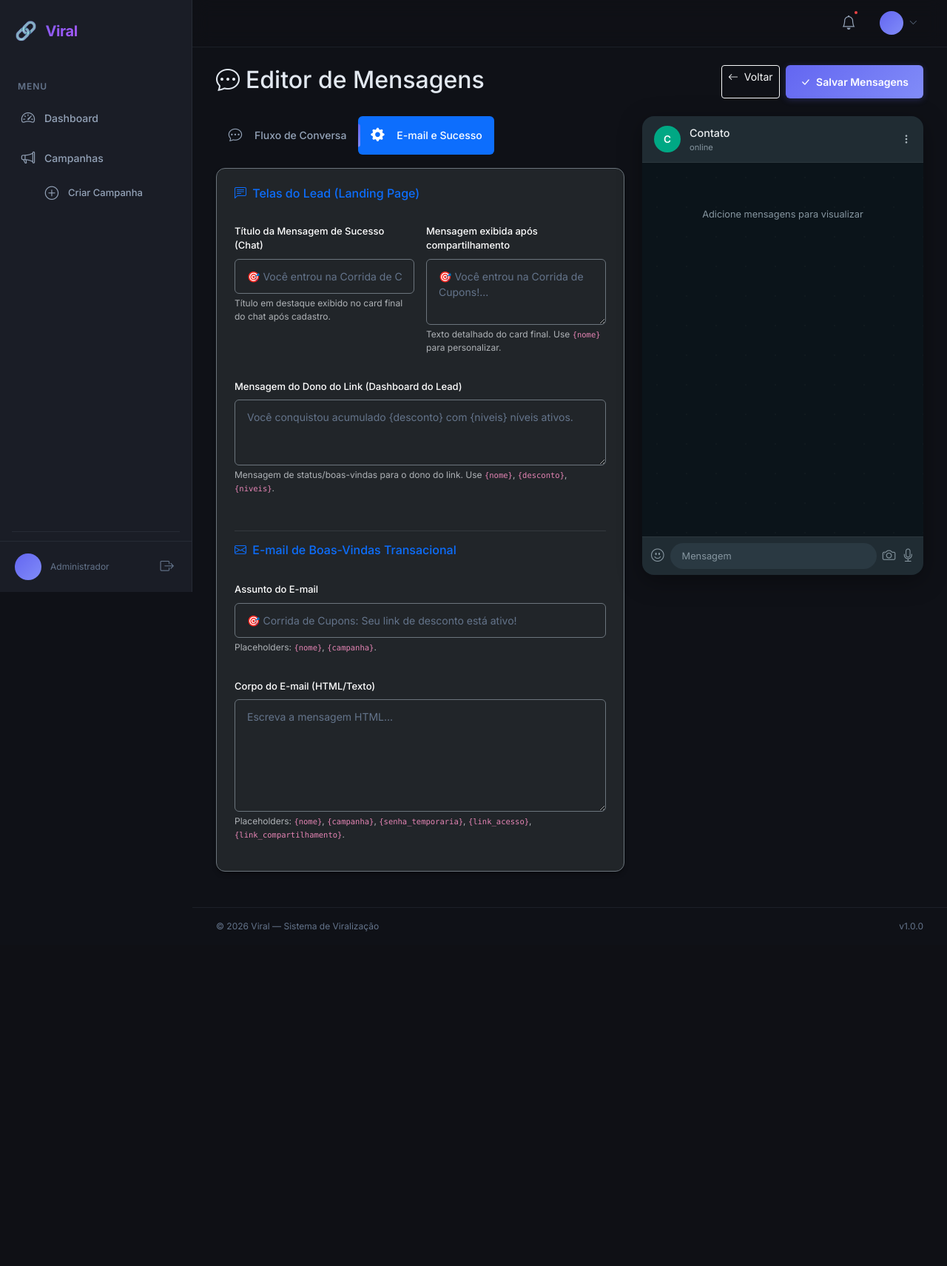
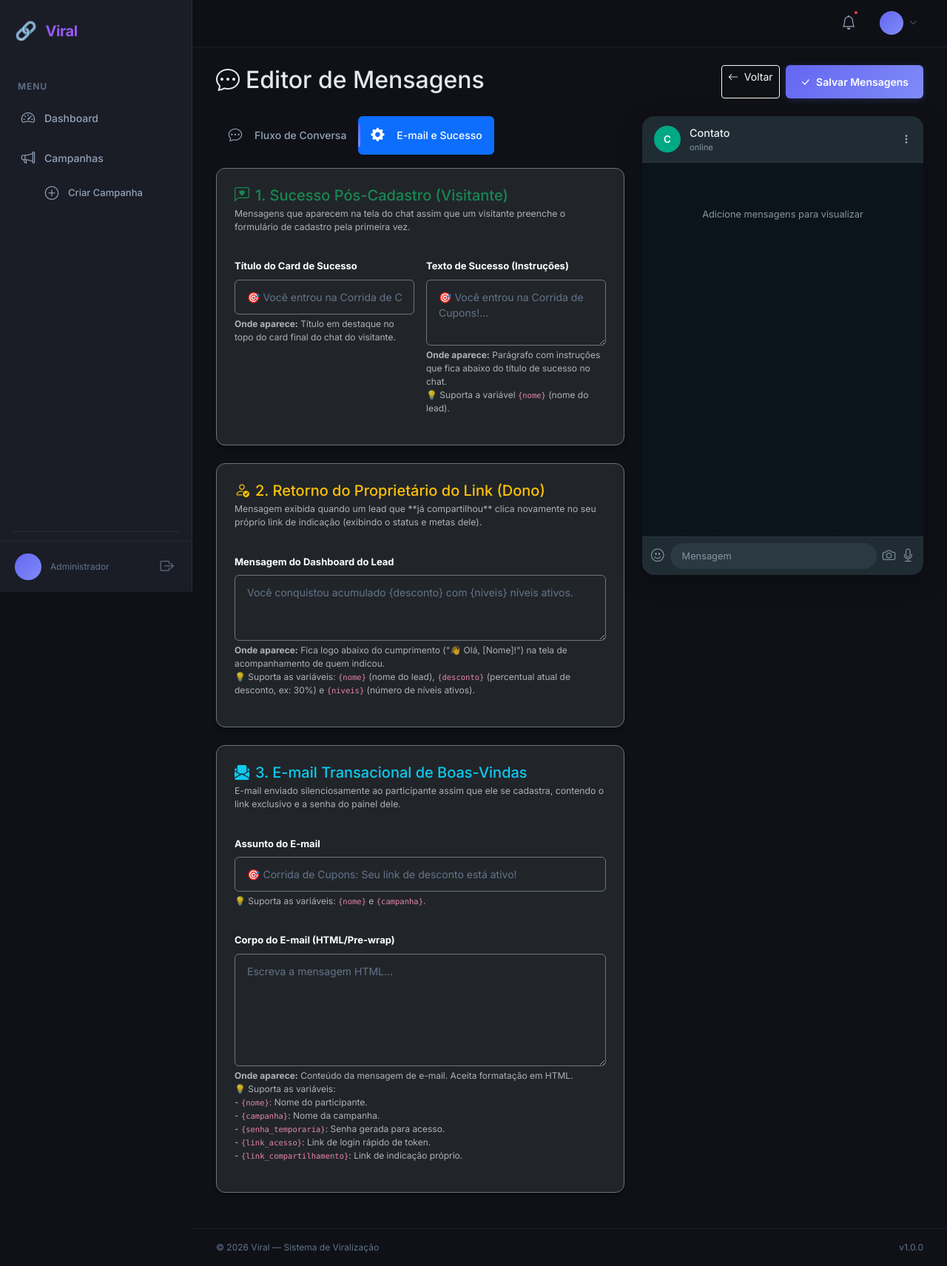
Before and after one commit to ateuatado/viral, a CodeIgniter 4 app: the page made by app/Views/admin/messages/editor.php in a window 1280 px wide, after a click on "E-mail e Sucesso". Shown: the whole page at 74% size. Before the commit the page ends 1259 px from the top, so only its background shows below. Run offline with PHP 8.4 and a stand-in for CodeIgniter, Linux system fonts and the light colour scheme; the template is opened without the code that fills it, so the values that code supplies are empty; some libraries are stand-ins or nearby versions.

Commit message:
feat: Restructure transactional form on Message Editor with explanatory sections and contexts

```diff
--- a/app/Views/admin/messages/editor.php
+++ b/app/Views/admin/messages/editor.php
@@ -241,48 +241,91 @@
 
             <!-- Pane 2: System Messages -->
             <div class="tab-pane fade" id="system-msgs-pane" role="tabpanel">
+                <!-- Seção 1: Chat de Cadastro (Sucesso) -->
                 <div class="card bg-dark border-secondary p-4 mb-4">
                     <div class="row g-3">
                         <div class="col-12">
-                            <h6 class="text-primary mb-3"><i class="bi bi-chat-left-text me-1"></i> Telas do Lead (Landing Page)</h6>
+                            <h5 class="text-success mb-1">
+                                <i class="bi bi-chat-left-heart me-2"></i>1. Sucesso Pós-Cadastro (Visitante)
+                            </h5>
+                            <p class="text-muted small mb-3">
+                                Mensagens que aparecem na tela do chat assim que um visitante preenche o formulário de cadastro pela primeira vez.
+                            </p>
                         </div>
                         <div class="col-md-6 mb-3">
-                            <label for="success_title" class="form-label text-white">Título da Mensagem de Sucesso (Chat)</label>
+                            <label for="success_title" class="form-label text-white fw-bold">Título do Card de Sucesso</label>
                             <input type="text" class="form-control bg-dark text-white border-secondary" id="success_title" name="success_title"
                                    placeholder="🎯 Você entrou na Corrida de Cupons!" value="<?= esc($campaign['success_title'] ?? '') ?>">
-                            <div class="form-text text-muted">Título em destaque exibido no card final do chat após cadastro.</div>
+                            <div class="form-text text-muted">
+                                <strong>Onde aparece:</strong> Título em destaque no topo do card final do chat do visitante.
+                            </div>
                         </div>
                         <div class="col-md-6 mb-3">
-                            <label for="success_message" class="form-label text-white">Mensagem exibida após compartilhamento</label>
+                            <label for="success_message" class="form-label text-white fw-bold">Texto de Sucesso (Instruções)</label>
                             <textarea class="form-control bg-dark text-white border-secondary" id="success_message" name="success_message"
                                       rows="3" placeholder="🎯 Você entrou na Corrida de Cupons!..."><?= esc($campaign['success_message'] ?? '') ?></textarea>
                             <div class="form-text text-muted">
-                                Texto detalhado do card final. Use <code>{nome}</code> para personalizar.
+                                <strong>Onde aparece:</strong> Parágrafo com instruções que fica abaixo do título de sucesso no chat. <br>
+                                💡 Suporta a variável <code>{nome}</code> (nome do lead).
+                            </div>
+                        </div>
+                    </div>
+                </div>
+
+                <!-- Seção 2: Proprietário do Link (Dono) -->
+                <div class="card bg-dark border-secondary p-4 mb-4">
+                    <div class="row g-3">
+                        <div class="col-12">
+                            <h5 class="text-warning mb-1">
+                                <i class="bi bi-person-check me-2"></i>2. Retorno do Proprietário do Link (Dono)
+                            </h5>
+                            <p class="text-muted small mb-3">
+                                Mensagem exibida quando um lead que **já compartilhou** clica novamente no seu próprio link de indicação (exibindo o status e metas dele).
+                            </p>
+                        </div>
+                        <div class="col-12 mb-3">
+                            <label for="owner_message" class="form-label text-white fw-bold">Mensagem do Dashboard do Lead</label>
+                            <textarea class="form-control bg-dark text-white border-secondary" id="owner_message" name="owner_message" rows="3"
+                                      placeholder="Você conquistou acumulado {desconto} com {niveis} níveis ativos."><?= esc($campaign['owner_message'] ?? '') ?></textarea>
+                            <div class="form-text text-muted">
+                                <strong>Onde aparece:</strong> Fica logo abaixo do cumprimento ("👋 Olá, [Nome]!") na tela de acompanhamento de quem indicou.<br>
+                                💡 Suporta as variáveis: <code>{nome}</code> (nome do lead), <code>{desconto}</code> (percentual atual de desconto, ex: 30%) e <code>{niveis}</code> (número de níveis ativos).
+                            </div>
+                        </div>
+                    </div>
+                </div>
+
+                <!-- Seção 3: E-mail de Boas-Vindas -->
+                <div class="card bg-dark border-secondary p-4 mb-4">
+                    <div class="row g-3">
+                        <div class="col-12">
+                            <h5 class="text-info mb-1">
+                                <i class="bi bi-envelope-paper-fill me-2"></i>3. E-mail Transacional de Boas-Vindas
+                            </h5>
+                            <p class="text-muted small mb-3">
+                                E-mail enviado silenciosamente ao participante assim que ele se cadastra, contendo o link exclusivo e a senha do painel dele.
+                            </p>
+                        </div>
+                        <div class="col-12 mb-3">
+                            <label for="email_subject" class="form-label text-white fw-bold">Assunto do E-mail</label>
+                            <input type="text" class="form-control bg-dark text-white border-secondary" id="email_subject" name="email_subject"
+                                   placeholder="🎯 Corrida de Cupons: Seu link de desconto está ativo!" value="<?= esc($campaign['email_subject'] ?? '') ?>">
+                            <div class="form-text text-muted">
+                                💡 Suporta as variáveis: <code>{nome}</code> e <code>{campanha}</code>.
                             </div>
                         </div>
                         <div class="col-12 mb-3">
-                            <label for="owner_message" class="form-label text-white">Mensagem do Dono do Link (Dashboard do Lead)</label>
-                            <textarea class="form-control bg-dark text-white border-secondary" id="owner_message" name="owner_message" rows="3"
-                                      placeholder="Você conquistou acumulado {desconto} com {niveis} níveis ativos."><?= esc($campaign['owner_message'] ?? '') ?></textarea>
-                            <div class="form-text text-muted">Mensagem de status/boas-vindas para o dono do link. Use <code>{nome}</code>, <code>{desconto}</code>, <code>{niveis}</code>.</div>
-                        </div>
-
-                        <div class="col-12">
-                            <hr class="border-secondary">
-                            <h6 class="text-primary mb-3"><i class="bi bi-envelope me-1"></i> E-mail de Boas-Vindas Transacional</h6>
-                        </div>
-                        <div class="col-12 mb-3">
-                            <label for="email_subject" class="form-label text-white">Assunto do E-mail</label>
-                            <input type="text" class="form-control bg-dark text-white border-secondary" id="email_subject" name="email_subject"
-                                   placeholder="🎯 Corrida de Cupons: Seu link de desconto está ativo!" value="<?= esc($campaign['email_subject'] ?? '') ?>">
-                            <div class="form-text text-muted">Placeholders: <code>{nome}</code>, <code>{campanha}</code>.</div>
-                        </div>
-                        <div class="col-12 mb-3">
-                            <label for="email_body" class="form-label text-white">Corpo do E-mail (HTML/Texto)</label>
+                            <label for="email_body" class="form-label text-white fw-bold">Corpo do E-mail (HTML/Pre-wrap)</label>
                             <textarea class="form-control bg-dark text-white border-secondary" id="email_body" name="email_body" rows="6"
                                       placeholder="Escreva a mensagem HTML..."><?= esc($campaign['email_body'] ?? '') ?></textarea>
                             <div class="form-text text-muted">
-                                Placeholders: <code>{nome}</code>, <code>{campanha}</code>, <code>{senha_temporaria}</code>, <code>{link_acesso}</code>, <code>{link_compartilhamento}</code>.
+                                <strong>Onde aparece:</strong> Conteúdo da mensagem de e-mail. Aceita formatação em HTML.<br>
+                                💡 Suporta as variáveis:<br>
+                                - <code>{nome}</code>: Nome do participante.<br>
+                                - <code>{campanha}</code>: Nome da campanha.<br>
+                                - <code>{senha_temporaria}</code>: Senha gerada para acesso.<br>
+                                - <code>{link_acesso}</code>: Link de login rápido de token.<br>
+                                - <code>{link_compartilhamento}</code>: Link de indicação próprio.
                             </div>
                         </div>
                     </div>
```
